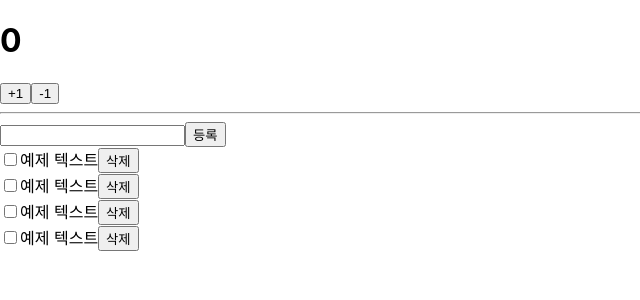
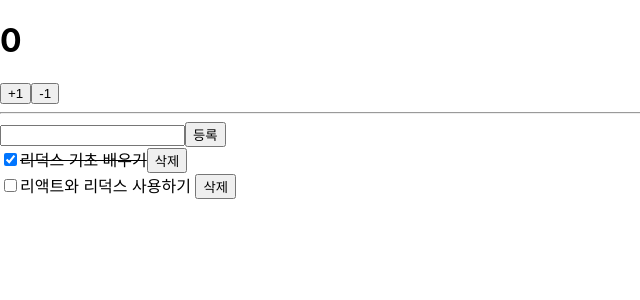
Before and after one commit to jooneei17/AWS_fullstack_react_first, a React (Create React App) app: page / in a window 1280 px wide. Shown: the top 300 px of the page, without its empty margins (0-640 px from the left). Built offline with nearby package versions, Linux system fonts and the light colour scheme.

Commit message:
할일 추가, 삭제, 수정

```diff
--- a/src/App.js
+++ b/src/App.js
@@ -1,13 +1,14 @@
 import React from "react";
-import Counter from "./components/Counter";
-import Todos from "./components/Todos";
+import CounterContainer from "./components/CounterContainer";
+import TodosContainer from "./components/TodosContainer";
 
 const App = () => {
   return (
     <div>
-      <Counter number={0} />
+      {/* <Counter number={0} /> */}
+      <CounterContainer />
       <hr />
-      <Todos />
+      <TodosContainer />
     </div>
   );
 };
--- /dev/null
+++ b/src/components/CounterContainer.js
@@ -0,0 +1,49 @@
+// import React from "react";
+// import Counter from "./Counter";
+// import { connect } from "react-redux";
+// import { increase, decrease } from "../modules/counter";
+// import { bindActionCreators } from "redux";
+
+// const CounterContainer = ({ number, increase, decrease }) => {
+//   return (
+//     <Counter number={number} onIncrease={increase} onDecrease={decrease} />
+//   );
+// };
+
+// const mapStateToProps = (state) => ({
+//   number: state.counter.number,
+// });
+
+// const mapDispatchToProps = { increase, decrease };
+
+//   bindActionCreators({ increase, decrease }, dispatch);
+// {
+// 임시 함수
+//   increase: () => {
+//     // console.log("increase");
+//     dispatch(increase());
+//   },
+//   decrease: () => {
+//     // console.log("decrease");
+//     dispatch(decrease());
+//   },
+// }
+
+// export default connect(mapStateToProps, mapDispatchToProps)(CounterContainer);
+
+import React, { useCallback } from "react";
+import { useDispatch, useSelector } from "react-redux";
+import Counter from "./Counter";
+import { increase, decrease } from "../modules/counter";
+
+const CounterContainer = () => {
+  const number = useSelector((state) => state.counter.number);
+  const dispatch = useDispatch();
+  const onIncrease = useCallback(() => dispatch(increase()), [dispatch]);
+  const onDecrease = useCallback(() => dispatch(decrease()), [dispatch]);
+
+  return (
+    <Counter number={number} onIncrease={onIncrease} onDecrease={onDecrease} />
+  );
+};
+export default CounterContainer;
--- a/src/components/Todos.js
+++ b/src/components/Todos.js
@@ -3,16 +3,23 @@ import React from "react";
 const TodoItem = ({ todo, onToggle, onRemove }) => {
   return (
     <div>
-      <input type="checkbox" />
-      <span>예제 텍스트</span>
-      <button>삭제</button>
+      <input
+        type="checkbox"
+        onClick={() => onToggle(todo.id)}
+        checked={todo.done}
+        readOnly={true}
+      />
+      <span style={{ textDecoration: todo.done ? "line-through" : "none" }}>
+        {todo.text}
+      </span>
+      <button onClick={() => onRemove(todo.id)}>삭제</button>
     </div>
   );
 };
 
 const Todos = ({
-  input,
-  todos,
+  input, //인풋에 입력되는 텍스트
+  todos, //할 일 목록이 들어 있는 객체
   onChangeInput,
   onInsert,
   onToggle,
@@ -20,19 +27,28 @@ const Todos = ({
 }) => {
   const onSubmit = (e) => {
     e.preventDefault();
+    console.log("before", input);
+    onInsert(input);
+    console.log("after", input);
+    onChangeInput(""); //등록 후 인풋 초기화
   };
+  const onChange = (e) => onChangeInput(e.target.value);
 
   return (
     <div>
       <form onSubmit={onSubmit}>
-        <input />
+        <input value={input} onChange={onChange} />
         <button type="submit">등록</button>
       </form>
       <div>
-        <TodoItem />
-        <TodoItem />
-        <TodoItem />
-        <TodoItem />
+        {todos.map((todo) => (
+          <TodoItem
+            todo={todo}
+            key={todo.id}
+            onToggle={onToggle}
+            onRemove={onRemove}
+          />
+        ))}
       </div>
     </div>
   );
--- /dev/null
+++ b/src/components/TodosContainer.js
@@ -0,0 +1,70 @@
+// import React from "react";
+// import { connect } from "react-redux";
+// import { changeInput, insert, toggle, remove } from "../modules/todos";
+// import Todos from "./Todos";
+
+// const TodosContainer = ({
+//   input,
+//   todos,
+//   changeInput,
+//   insert,
+//   toggle,
+//   remove,
+// }) => {
+//   return (
+//     <Todos
+//       input={input}
+//       todos={todos}
+//       onChangeInput={changeInput}
+//       onInsert={insert}
+//       onToggle={toggle}
+//       onRemove={remove}
+//     />
+//   );
+// };
+// export default connect(
+//   // 비구조화 할당을 통해 todos를 분리하여 state.todos.input 대신 todos.input을 사용
+//   ({ todos }) => ({
+//     input: todos.input,
+//     todos: todos.todos,
+//   }),
+//   {
+//     changeInput,
+//     insert,
+//     toggle,
+//     remove,
+//   }
+// )(TodosContainer);
+
+import React, { useCallback } from "react";
+import { useDispatch, useSelector } from "react-redux";
+import { changeInput, insert, toggle, remove } from "../modules/todos";
+import Todos from "../components/Todos";
+
+const TodosContainer = () => {
+  const { input, todos } = useSelector(({ todos }) => ({
+    input: todos.input,
+    todos: todos.todos,
+  }));
+  const dispatch = useDispatch();
+  const onChangeInput = useCallback(
+    (input) => dispatch(changeInput(input)),
+    [dispatch]
+  );
+  const onInsert = useCallback((text) => dispatch(insert(text)), [dispatch]);
+  const onToggle = useCallback((id) => dispatch(toggle(id)), [dispatch]);
+  const onRemove = useCallback((id) => dispatch(remove(id)), [dispatch]);
+
+  return (
+    <Todos
+      input={input}
+      todos={todos}
+      onChangeInput={onChangeInput}
+      onInsert={onInsert}
+      onToggle={onToggle}
+      onRemove={onRemove}
+    />
+  );
+};
+
+export default React.memo(TodosContainer);
--- a/src/modules/index.js
+++ b/src/modules/index.js
@@ -7,4 +7,6 @@ const rootReducer = combineReducers({
   todos,
 });
 
+// Provider, useSelector, useDispatch
+
 export default rootReducer;
--- a/src/modules/todos.js
+++ b/src/modules/todos.js
@@ -56,6 +56,11 @@ function todos(state = initialState, action) {
     case INSERT:
       return {
         ...state,
+        todos: state.todos.concat(action.todo),
+      };
+    case TOGGLE:
+      return {
+        ...state,
         todos: state.todos.map((todo) =>
           todo.id === action.id ? { ...todo, done: !todo.done } : todo
         ),
```
